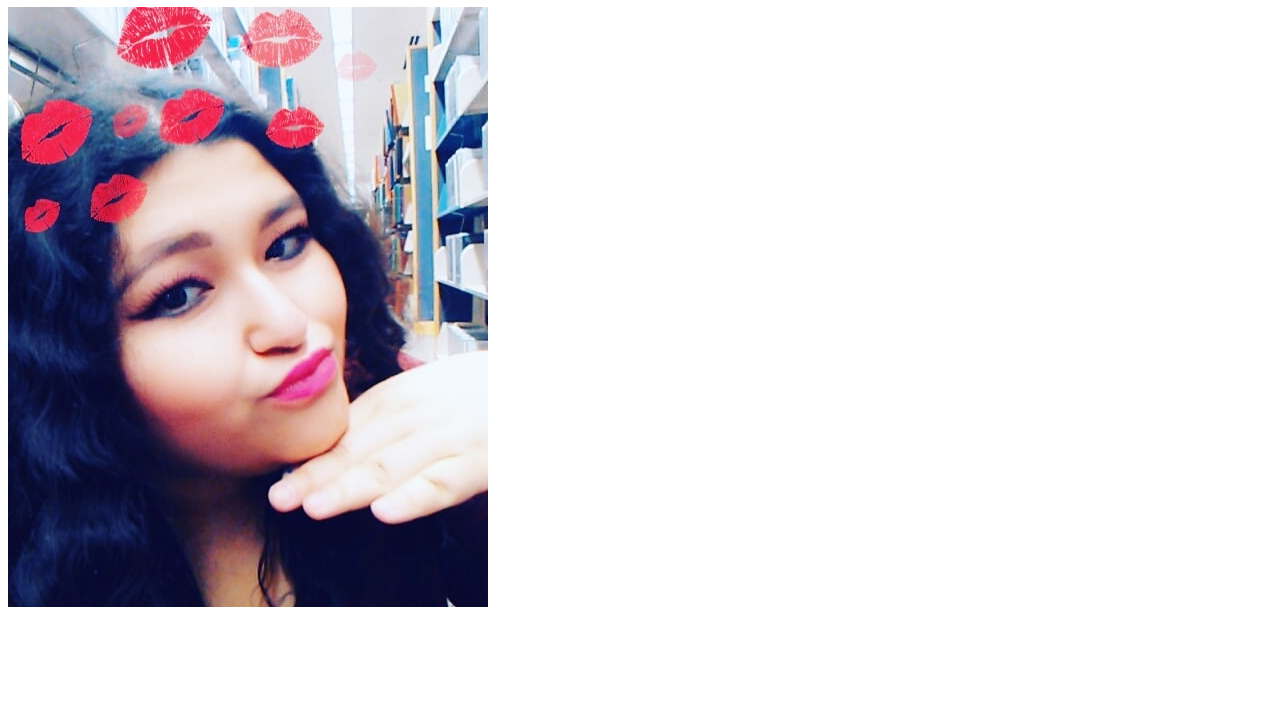
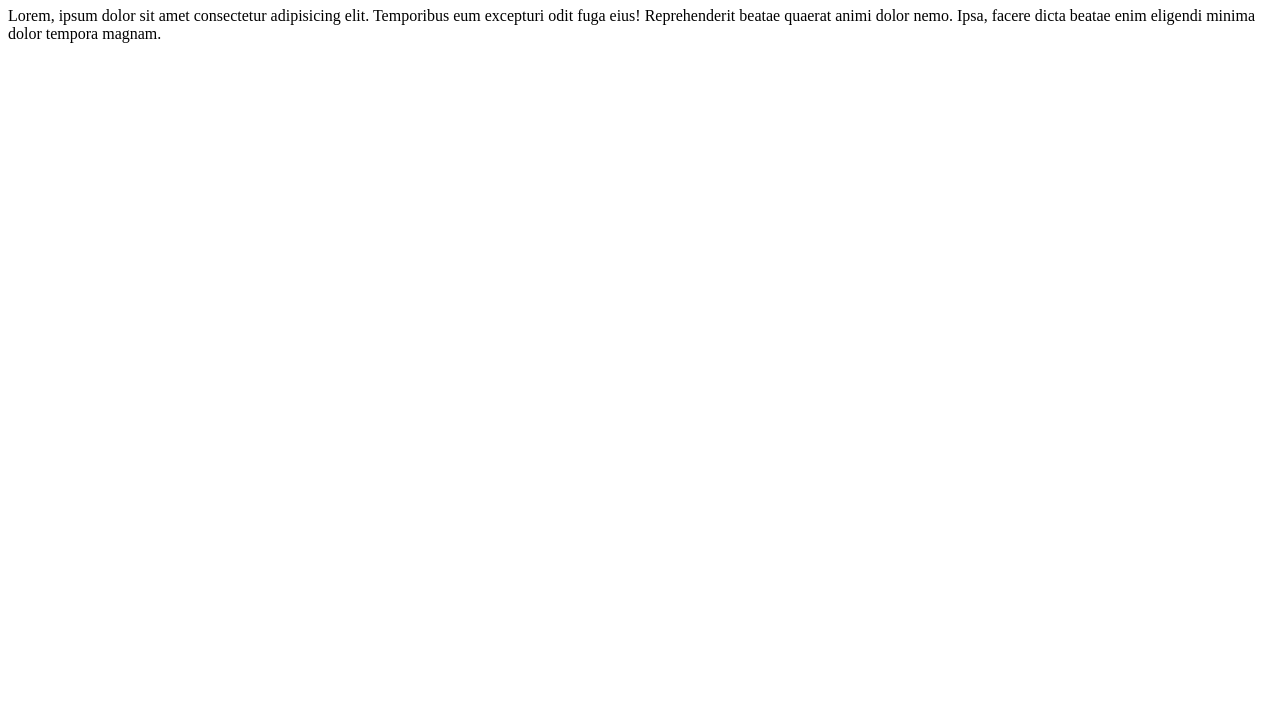
Before and after one commit to misaldana8/in-class-demo, a plain HTML site: page index.html in a window 1280 px wide. Shown: the part 73-800 px from the top of the page. Drawn offline with Linux system fonts and the light colour scheme.

Commit message:
Updated content
Removed image and added new image to assest, and added placeholder copy

```diff
--- a/index.html
+++ b/index.html
@@ -8,7 +8,8 @@
 
    <body>
     <h1>Mari Saldana</h1>
-    <img src="assests/mari.jpg"alt="picture of mari">
+
+    <p>Lorem, ipsum dolor sit amet consectetur adipisicing elit. Temporibus eum excepturi odit fuga eius! Reprehenderit beatae quaerat animi dolor nemo. Ipsa, facere dicta beatae enim eligendi minima dolor tempora magnam.</p>
 
 
 
```
Also changed, not shown: assests/wolf.jpeg (added).
